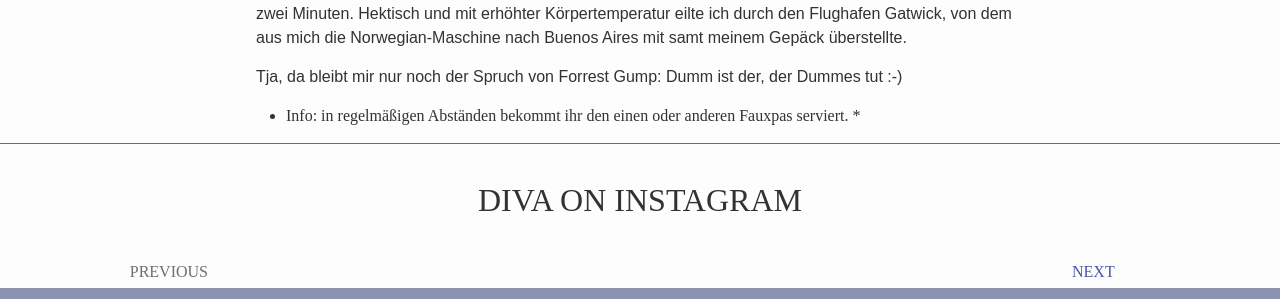
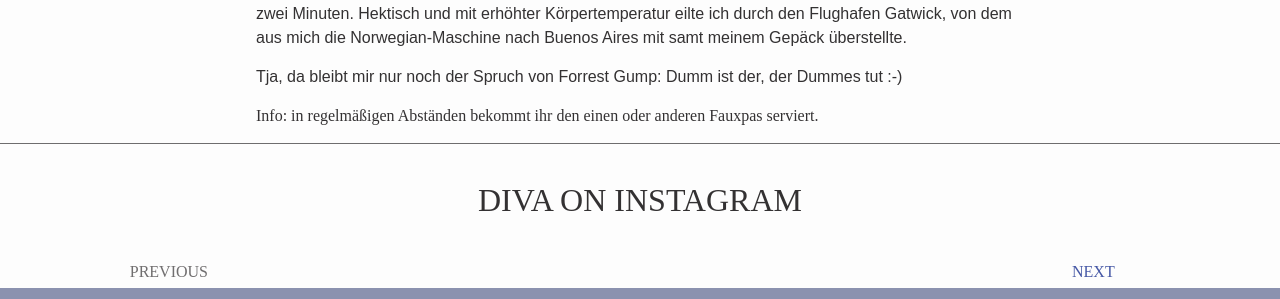
Before and after one commit to elroyK/divaaroundtheworld, a Jekyll site: the page built from _posts/2018-12-16-weltreise-start-fast-verpasst.md, in a window 1280 px wide. Shown: the part 1577-1876 px from the top of the page. Built offline with Jekyll 4.4.1, drawn with Linux system fonts in a browser that asks for light colours; nearby versions of some CDN libraries; some web fonts are replaced.

Commit message:
Added articles

```diff
--- a/_layouts/post.html
+++ b/_layouts/post.html
@@ -11,7 +11,7 @@ layout: default
             <h3>{{ page.date | date: date_format }}</h3>
             <h3>{{ page.categories }}</h3>
         </div>
-        <h1 id="post-title">{{ page.title | escape }}</h1>
+        <h1 id="post-title">{{ page.title }}</h1>
         <p id="excerpt">
             {{ page.excerpt }}
         </p>
--- a/_posts/2018-12-16-weltreise-start-fast-verpasst.md
+++ b/_posts/2018-12-16-weltreise-start-fast-verpasst.md
@@ -29,4 +29,4 @@ Ich schaffte es. Irgendwie. Der Chauffeur, ein tattriger Brite mit weißem Haupt
 
 Tja, da bleibt mir nur noch der Spruch von Forrest Gump: Dumm ist der, der Dummes tut :-)
 
-* Info: in regelmäßigen Abständen bekommt ihr den einen oder anderen Fauxpas serviert. *
+*Info: in regelmäßigen Abständen bekommt ihr den einen oder anderen Fauxpas serviert.*
```
